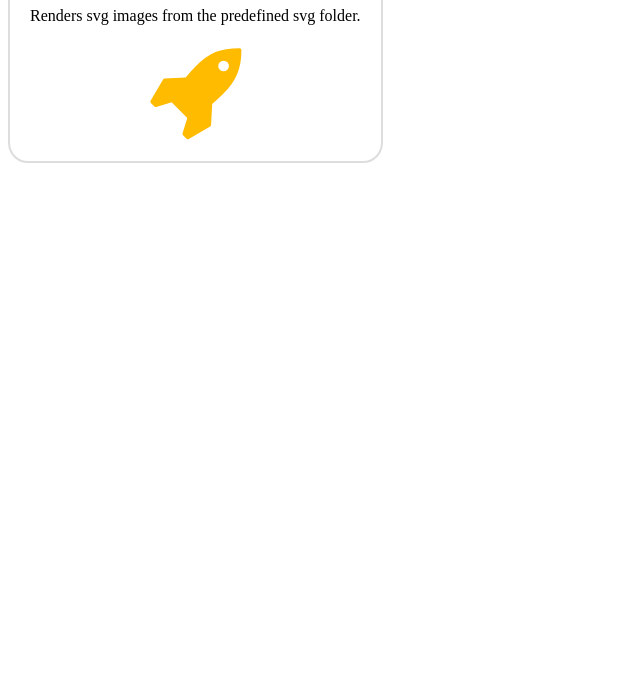
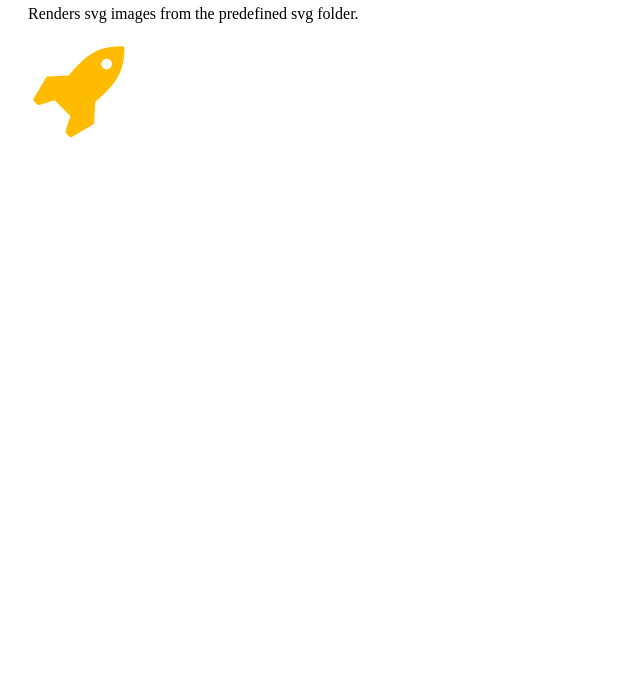
Before and after one commit to JohJakob/avatar-creator, a website with bundled scripts: page demo/svg-renderer.html in a window 1280 px wide. Shown: the part 103-800 px from the top of the page, without its empty margins (0-640 px from the left). Built offline with nearby package versions, Linux system fonts and the light colour scheme.

Commit message:
Remove styles

```diff
--- a/demo/demo.css
+++ b/demo/demo.css
@@ -1,11 +1,4 @@
 .demo {
-  border: 2px solid #ddd;
-  border-radius: 20px;
   padding: 20px;
   width: fit-content;
 }
-
-.demo-block {
-  display: flex;
-  justify-content: center;
-}
```
